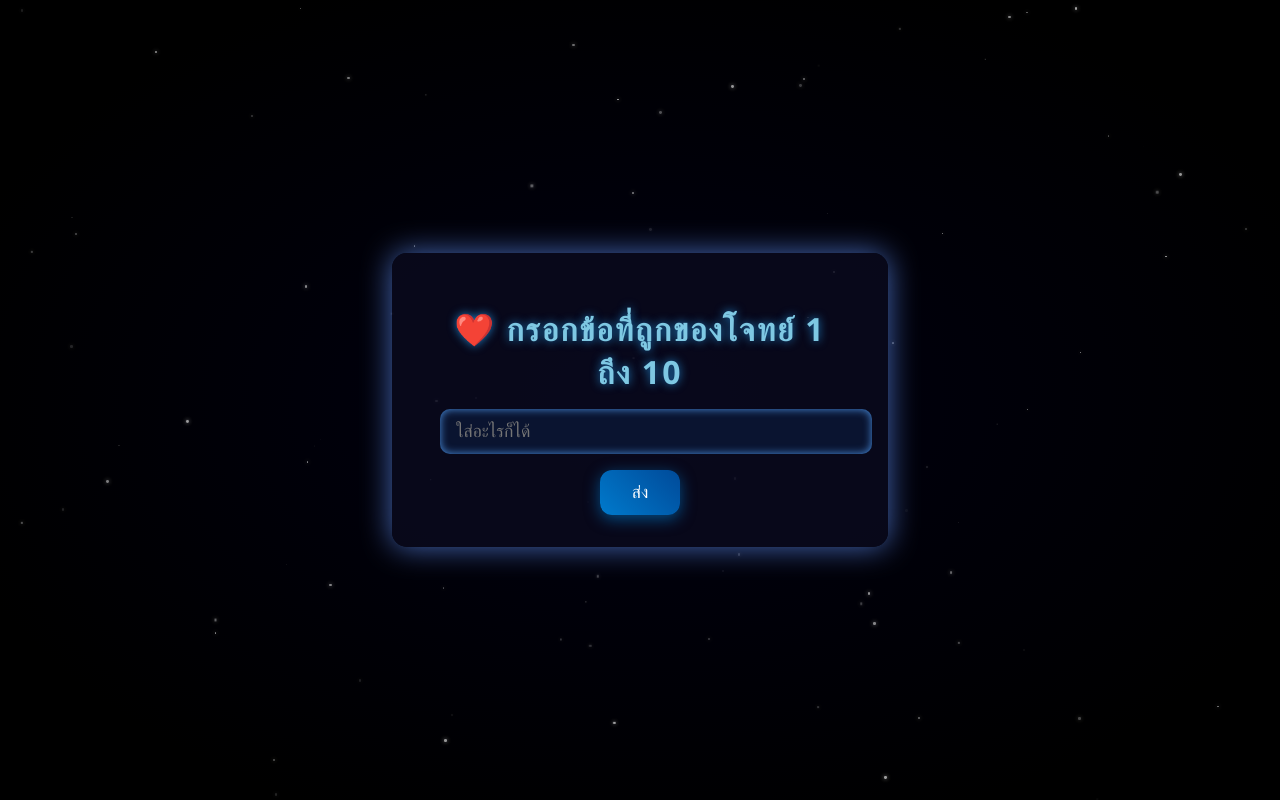
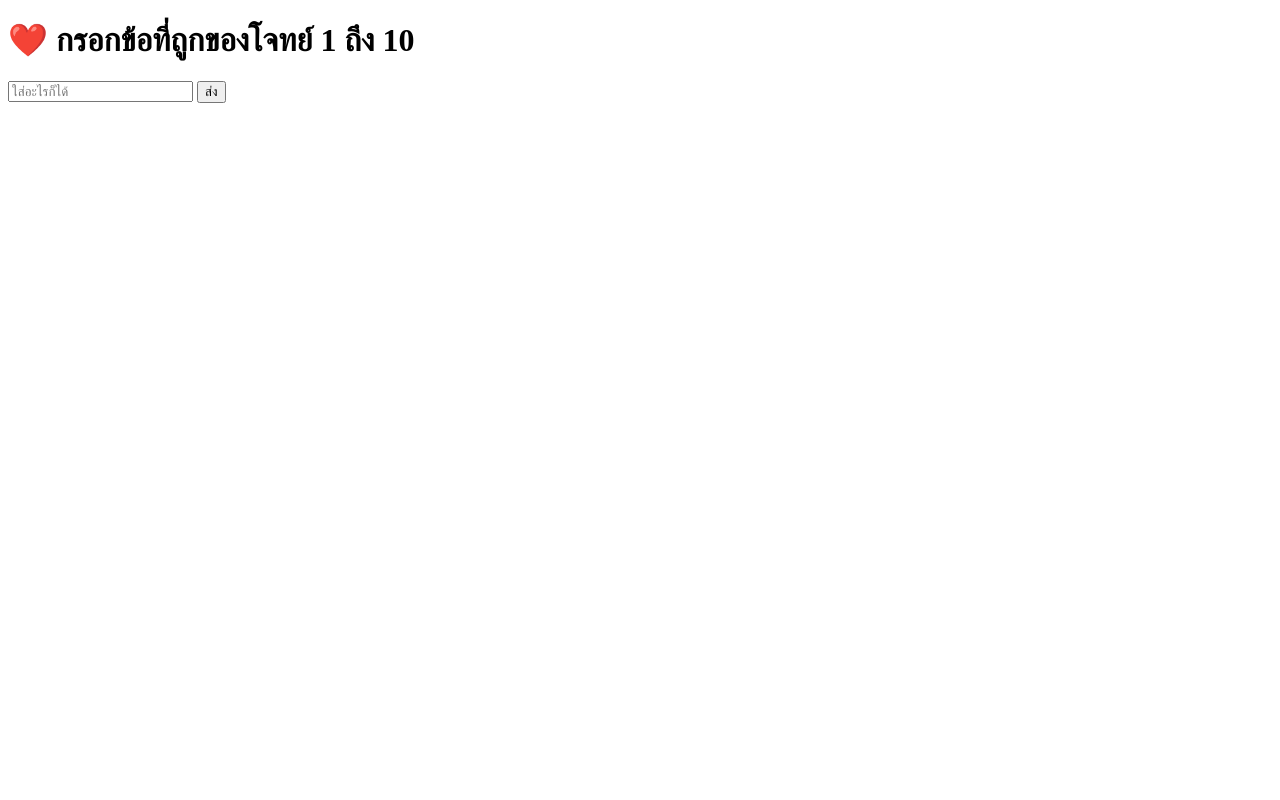
Before and after one commit to Chronosduck/Help4thPuzzleGeo, a Flask app: page / in a window 1280 px wide. Run offline with Flask 3, Linux system fonts and the light colour scheme.

Commit message:
Update index.html

```diff
--- a/templates/index.html
+++ b/templates/index.html
@@ -5,117 +5,8 @@
     <meta name="viewport" content="width=device-width, initial-scale=1" />
     <title>4th Floor</title>
     <style>
-        /* Background starfield animation */
-        body {
-            margin: 0;
-            height: 100vh;
-            background: radial-gradient(ellipse at center, #000011 0%, #000000 80%);
-            overflow: hidden;
-            font-family: 'Segoe UI', Tahoma, Geneva, Verdana, sans-serif;
-            color: #eee;
-            display: flex;
-            justify-content: center;
-            align-items: center;
-            flex-direction: column;
-        }
-
-        /* Star container */
-        .stars {
-            position: absolute;
-            width: 100%;
-            height: 100%;
-            background: transparent;
-            z-index: 0;
-            pointer-events: none;
-            animation: twinkle 10s infinite;
-        }
-
-        /* Individual stars */
-        .stars div {
-            animation: floatStars 10s linear infinite;
-        }
-
-        /* Form container */
-        .container {
-            position: relative;
-            background: rgba(10, 10, 30, 0.8);
-            padding: 2rem 3rem;
-            border-radius: 15px;
-            box-shadow: 0 0 30px rgba(100, 150, 255, 0.7);
-            z-index: 1;
-            max-width: 400px;
-            width: 90%;
-            text-align: center;
-        }
-
-        h1 {
-            margin-bottom: 1rem;
-            font-weight: 700;
-            letter-spacing: 2px;
-            color: #7ec8e3;
-            text-shadow: 0 0 10px #1f7bbf;
-        }
-
-        input[type="text"] {
-            width: 100%;
-            padding: 0.75rem 1rem;
-            border-radius: 10px;
-            border: none;
-            margin-bottom: 1rem;
-            font-size: 1.1rem;
-            outline: none;
-            box-shadow: inset 0 0 8px #4a90e2;
-            background: #0a1430;
-            color: #e0f0ff;
-            transition: box-shadow 0.3s ease;
-        }
-
-        input[type="text"]:focus {
-            box-shadow: 0 0 12px #7ec8e3;
-        }
-
-        button {
-            padding: 0.75rem 2rem;
-            font-size: 1.1rem;
-            color: #fff;
-            background: linear-gradient(45deg, #007acc, #004a99);
-            border: none;
-            border-radius: 12px;
-            cursor: pointer;
-            transition: background 0.3s ease;
-            box-shadow: 0 4px 15px #007acc99;
-        }
-
-        button:hover {
-            background: linear-gradient(45deg, #004a99, #007acc);
-        }
-
-        .result {
-            margin-top: 1.5rem;
-            font-size: 1.2rem;
-            color: #a0d8ff;
-            text-shadow: 0 0 8px #4a90e2;
-            min-height: 2em;
-        }
-
-        /* twinkle animation */
-        @keyframes twinkle {
-            0%, 100% {opacity: 0.9;}
-            50% {opacity: 0.4;}
-        }
-
-        /* float stars animation */
-        @keyframes floatStars {
-            0% {
-                transform: translate(0, 0);
-            }
-            50% {
-                transform: translate(10px, 10px);
-            }
-            100% {
-                transform: translate(0, 0);
-            }
-        }
+        /* ... (ใช้ CSS จากที่คุณให้มาได้เลย) ... */
+        /* ใส่ CSS ทั้งหมดตามที่คุณเขียนไว้ */
     </style>
 </head>
 <body>
@@ -123,7 +14,7 @@
     <div class="container">
         <h1>❤️ กรอกข้อที่ถูกของโจทย์ 1 ถึง 10</h1>
         <form method="POST">
-            <input type="text" name="input" placeholder="ใส่อะไรก็ได้">
+            <input type="text" name="input" placeholder="ใส่อะไรก็ได้" required>
             <button type="submit">ส่ง</button>
         </form>
         {% if result %}
@@ -147,7 +38,6 @@
             star.style.left = `${Math.random() * 100}%`;
             star.style.filter = `drop-shadow(0 0 2px white)`;
 
-            // สุ่ม delay ให้ดาวขยับไม่พร้อมกัน
             star.style.animationDelay = `${Math.random() * 20}s`;
 
             starsContainer.appendChild(star);
```
